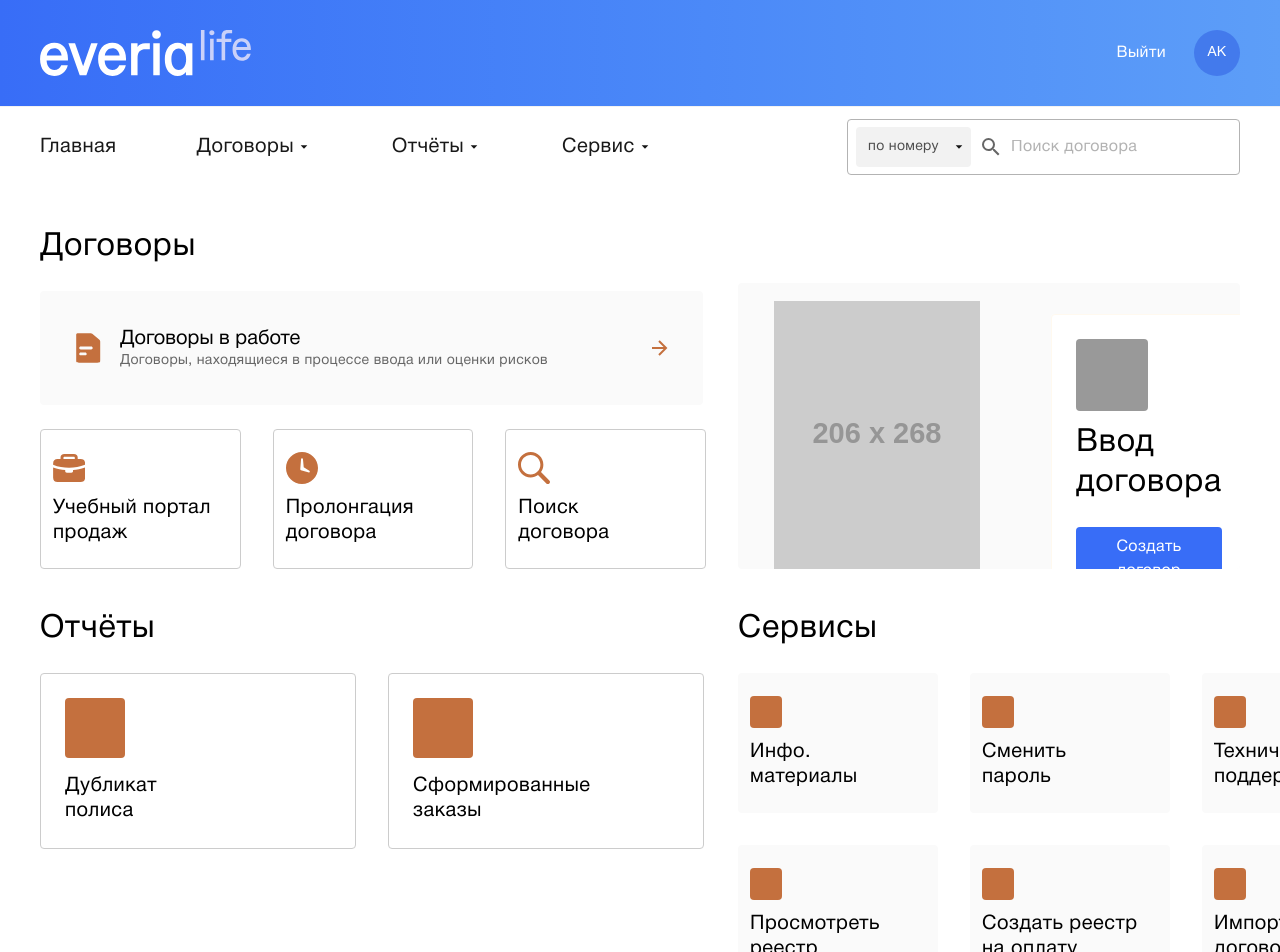
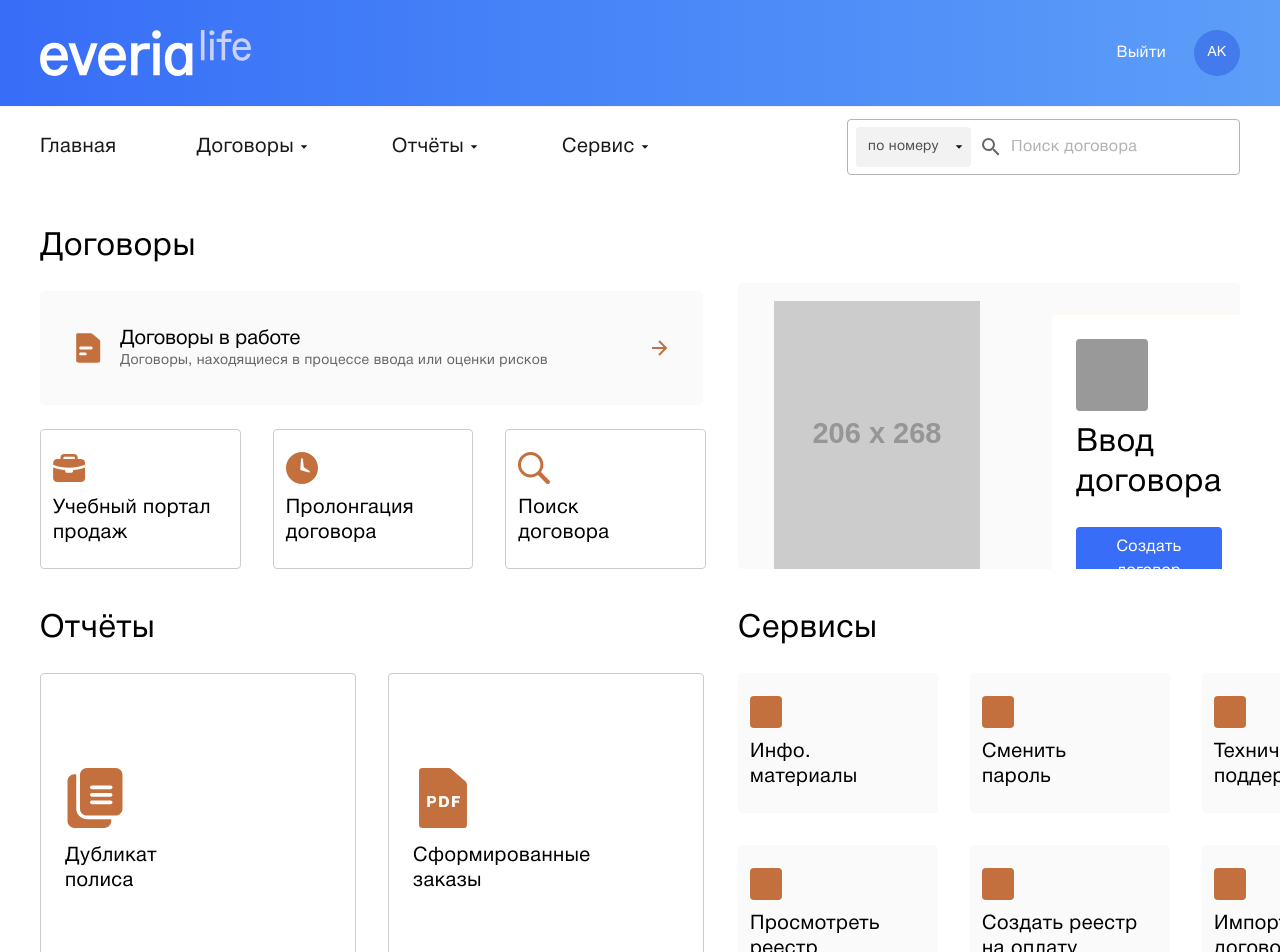
Before and after one commit to dzhuchkov-spider/everialife, a React (Vite) app: page / in a window 1280 px wide. Shown: the top 952 px of the page. Built offline with nearby package versions, Linux system fonts and the light colour scheme.

Commit message:
Main Page 8

```diff
--- a/src/components/MainPage.tsx
+++ b/src/components/MainPage.tsx
@@ -6,6 +6,8 @@ import arrowRight from '../assets/icons/arrow-right.svg';
 import educationIcon from '../assets/icons/education_32.svg';
 import clockIcon from '../assets/icons/clock2.svg';
 import searchIcon from '../assets/icons/search.svg';
+import copyIcon from '../assets/icons/copy.svg';
+import pdfIcon from '../assets/icons/pdf.svg';
 
 const MainPage: React.FC = () => {
   const [searchQuery, setSearchQuery] = useState('');
@@ -28,8 +30,8 @@ const MainPage: React.FC = () => {
   ];
 
   const reportCards = [
-    { title: 'Дубликат\nполиса', icon: '📄' },
-    { title: 'Сформированные\nзаказы', icon: '📋' },
+    { title: 'Дубликат\nполиса', icon: copyIcon },
+    { title: 'Сформированные\nзаказы', icon: pdfIcon },
   ];
 
   const serviceCards = [
@@ -179,9 +181,9 @@ const MainPage: React.FC = () => {
             </h2>
             <div className="w-full sm:w-full lg:w-[666px] flex gap-4 sm:gap-6 lg:gap-8 flex-wrap">
               {reportCards.map((report, index) => (
-                <div key={index} className="flex-1 min-w-[140px] sm:min-w-[200px] lg:w-[316px] lg:flex-none p-4 sm:p-6 border border-[#cccccc] rounded bg-white flex flex-col gap-3 sm:gap-4 cursor-pointer hover:shadow-md transition-shadow">
+                <div key={index} className="flex-1 min-w-[140px] sm:min-w-[200px] lg:w-[316px] lg:flex-none w-[316px] h-[316px] p-4 sm:p-6 border border-[#cccccc] rounded bg-white flex flex-col justify-center items-start gap-3 sm:gap-4 cursor-pointer hover:shadow-md transition-shadow">
                   <div className="flex flex-col gap-3 sm:gap-4">
-                    <div className="w-10 sm:w-[60px] h-10 sm:h-[60px] bg-[#c4703e] rounded" />
+                    <img src={report.icon} alt={report.title} className="w-[60px] h-[60px]" />
                     <div className="text-sm sm:text-lg lg:text-xl font-normal text-black leading-tight tracking-wide">
                       {report.title.split('\n').map((line, i) => (
                         <React.Fragment key={i}>
```
